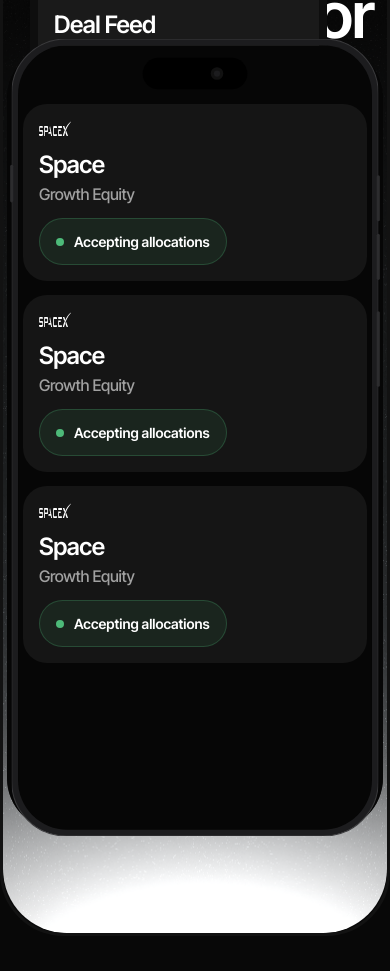
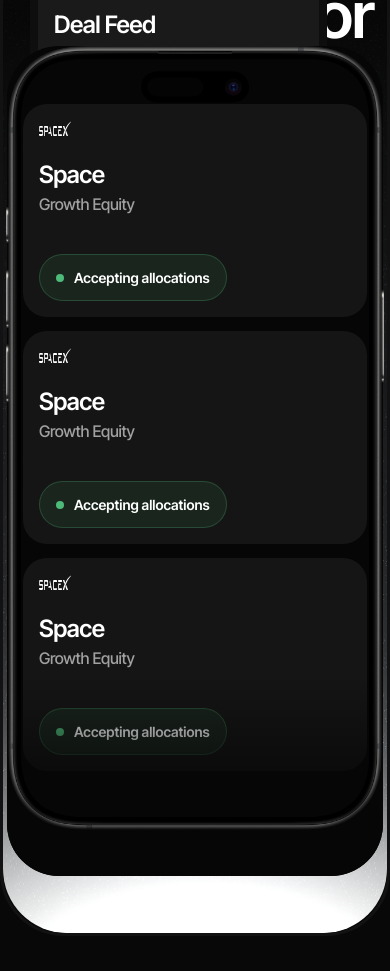
Before and after one commit to marketingwtf135/marketing-websites, a React (Vite) app: page / in a window 390 px wide. Shown: the part 4249-5220 px from the top of the page. Built offline with nearby package versions, Linux system fonts and the light colour scheme; the HTML template or start-up script is replaced by a standard one.

Commit message:
fix: Block05 phone — PNG bezel back, correct card spacing
- Revert to iphone-bezel.png (PNG over #060606 screen div)
- Logo → text block: marginTop 24px
- Text block → badge: marginTop 40px
- Bottom fade: 200px gradient for depth/volume

```diff
--- a/src/blocks/Block05Mobile.tsx
+++ b/src/blocks/Block05Mobile.tsx
@@ -30,24 +30,23 @@
           </div>
         </div>
 
-        {/* Phone mockup — SVG frame + coded deal cards, animation-ready */}
+        {/* Phone mockup — PNG bezel (original) + coded deal cards */}
         <div
           id="block05-phone"
           className="absolute pointer-events-none overflow-hidden"
-          style={{ left: '50%', top: '180px', transform: 'translateX(-50%)', width: '390px', height: '797px' }}
+          style={{ left: '50%', top: '180px', transform: 'translateX(-50%)', width: '390px', height: '844px' }}
         >
-          {/* Screen area — #060606 background, BELOW frame */}
+          {/* Cards on #060606 bg — clipped within screen area, below bezel */}
           <div
             id="block05-screen"
             className="absolute overflow-hidden"
             style={{
-              left: '7px', top: '7px', width: '376px', height: '784px',
+              left: '7px', top: '7px', width: '376px', height: '830px',
               borderRadius: '52px',
               background: '#060606',
               zIndex: 1,
             }}
           >
-            {/* Cards list — starts below dynamic island (~58px), SVG-logo + HTML cards */}
             <div
               id="block05-cards"
               style={{ padding: '58px 16px 0', display: 'flex', flexDirection: 'column', gap: '14px' }}
@@ -66,19 +65,18 @@
                     padding: '16px',
                     display: 'flex',
                     flexDirection: 'column',
-                    gap: '14px',
                     flexShrink: 0,
                   }}
                 >
-                  {/* Logo — SVG for animation */}
+                  {/* Logo */}
                   <img
                     id={`block05-${item.id}-logo`}
                     alt={item.company}
                     src="/img/block04/spacex-logo.svg"
                     style={{ width: '114px', height: '16px', objectFit: 'contain', objectPosition: 'left' }}
                   />
-                  {/* Text */}
-                  <div id={`block05-${item.id}-text`} style={{ display: 'flex', flexDirection: 'column', gap: '4px' }}>
+                  {/* Text block — 24px gap from logo */}
+                  <div id={`block05-${item.id}-text`} style={{ marginTop: '24px', display: 'flex', flexDirection: 'column', gap: '4px' }}>
                     <span id={`block05-${item.id}-name`} style={{ fontFamily: '"Inter Tight", sans-serif', fontWeight: 600, fontSize: '24px', letterSpacing: '-0.02em', color: '#ffffff', lineHeight: 1.25 }}>
                       {item.company}
                     </span>
@@ -86,10 +84,10 @@
                       {item.category}
                     </span>
                   </div>
-                  {/* Status badge */}
+                  {/* Badge — 40px gap from text block */}
                   <div
                     id={`block05-${item.id}-badge`}
-                    style={{ display: 'inline-flex', alignItems: 'center', gap: '10px', background: 'rgba(77,186,121,0.1)', border: '1px solid rgba(77,186,121,0.25)', borderRadius: '160px', padding: '12px 16px', alignSelf: 'flex-start' }}
+                    style={{ marginTop: '40px', display: 'inline-flex', alignItems: 'center', gap: '10px', background: 'rgba(77,186,121,0.1)', border: '1px solid rgba(77,186,121,0.25)', borderRadius: '160px', padding: '12px 16px', alignSelf: 'flex-start' }}
                   >
                     <div id={`block05-${item.id}-dot`} style={{ width: '8px', height: '8px', borderRadius: '8px', background: '#4dba79', flexShrink: 0 }} />
                     <span style={{ fontFamily: '"Inter Tight", sans-serif', fontWeight: 600, fontSize: '14px', color: '#ffffff', whiteSpace: 'nowrap' }}>
@@ -100,21 +98,23 @@
               ))}
             </div>
 
-            {/* Bottom fade — masks card overflow */}
+            {/* Bottom fade for depth */}
             <div
               id="block05-screen-fade"
               className="absolute inset-x-0 bottom-0"
-              style={{ height: '160px', background: 'linear-gradient(to top, #060606 0%, transparent 100%)', pointerEvents: 'none' }}
+              style={{ height: '200px', background: 'linear-gradient(to top, #060606 30%, transparent 100%)', pointerEvents: 'none' }}
             />
           </div>
 
-          {/* SVG iPhone frame — on TOP of screen content, screen rect is transparent */}
+          {/* Original PNG bezel — on top, clips/frames the screen */}
           <img
             id="block05-phone-frame"
             alt=""
-            src="/img/block05/iphone-frame.svg"
-            className="absolute inset-0 w-full h-full pointer-events-none"
-            style={{ zIndex: 3 }}
+            src="/img/block04/iphone-bezel.png"
+            width={390}
+            height={844}
+            className="absolute inset-0 w-full h-full object-contain object-top pointer-events-none"
+            style={{ zIndex: 2 }}
           />
         </div>
       </section>
```
